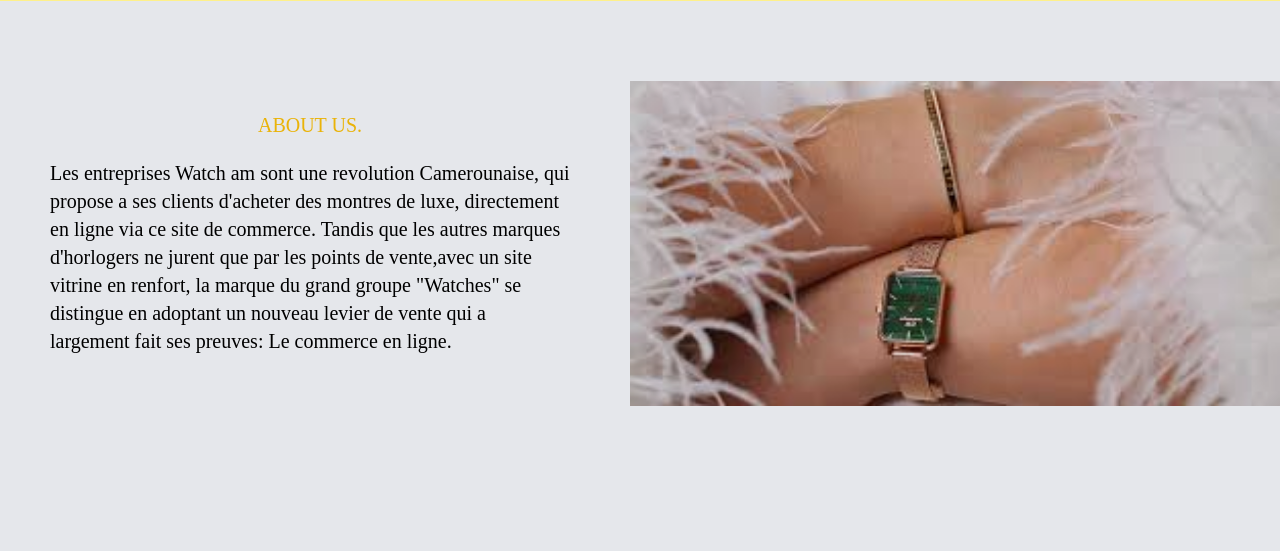
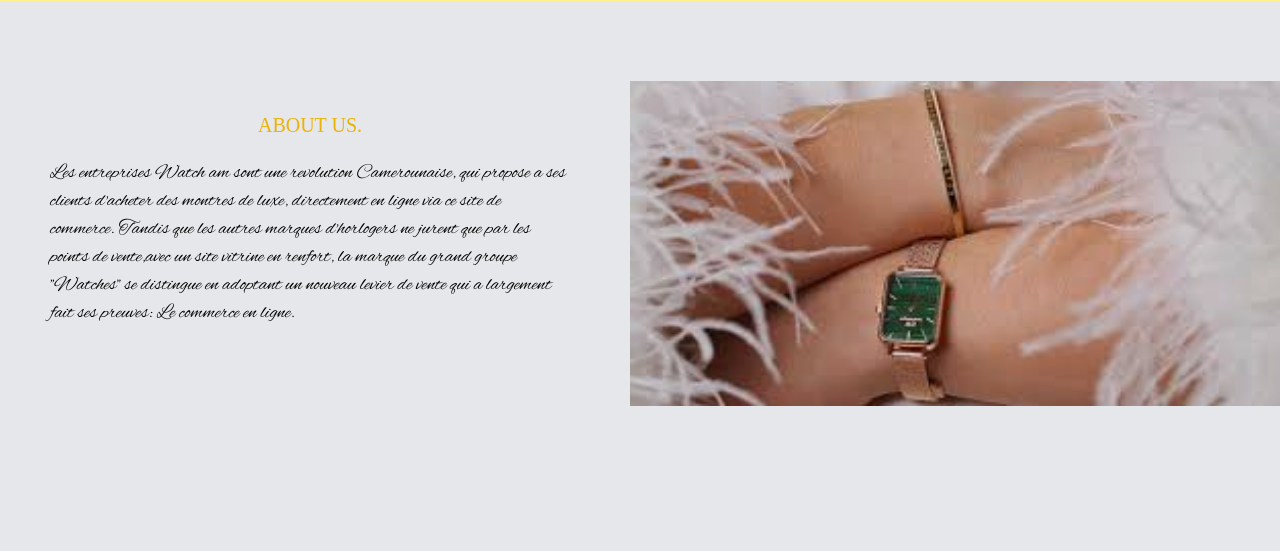
Before and after one commit to Alange39/site1, a PHP site: page / in a window 1280 px wide; the page is wider, and only the part inside the window is pictured. Shown: the part 907-1462 px from the top of that part. Run offline with PHP 8.4, Linux system fonts and the light colour scheme; some libraries are stand-ins or nearby versions; some web fonts are replaced.

Commit message:
un autre commit

```diff
--- a/index.php
+++ b/index.php
@@ -56,17 +56,17 @@ require('config/connexion.php')
 
    <!-- Seconde section -->
     <section class="max-md:block bg-white flex border-y-4 border-yellow-200">
-      <img src="./assets/images/New.jpg" alt="" class="w-[1000px] max-md:w-[300px]">
-      <img src="./assets/images/Mc.jpg" alt="" class="pt-[72px] w-[500px]  h-[550px] max-md:pb-[20px] max-md:pl-[10px] max-md:w-[300px] max-md:h-[300px]">
+      <img src="./assets/images/New.jpg" alt="" class="w-[1000px] max-md:w-[350px]">
+      <img src="./assets/images/Mc.jpg" alt="" class="pt-[72px] w-[500px]  h-[550px] max-md:pb-[20px] max-md:pl-[10px] max-md:w-[350px] max-md:h-[300px]">
 
     </section>
 
     <!-- Troisieme section -->
      <section class="bg-gray-200 max-md:block max-md:h-[800px] max-md:pl-[10px]  max-md:flex-wrap max-md:text-[13px]
      gap-[60px] text-xl pt-[80px] flex pl-[50px] h-[550px] ">
-      <div class="flex-wrap w-[600px] max-md:w-[240px] max-md:pl-[20px]  max-md:text-[20px] max-md:text-white max-md:h-[78px] max-md:flex-wrap">
+      <div class="flex-wrap w-[600px] max-md:w-[240px] max-md:pl-[20px]  max-md:text-[26px] max-md:text-white max-md:h-[78px] max-md:flex-wrap">
         <p class="text-yellow-500 text-center pt-[30px] ">ABOUT US.</p>
-        <p class="pt-[20px] max-md:text-black  ">Les entreprises <span>Watch am</span> sont une revolution Camerounaise, qui propose a ses clients
+        <p class="pt-[20px] max-md:text-black alex-brush-regular ">Les entreprises <span>Watch am</span> sont une revolution Camerounaise, qui propose a ses clients
       d'acheter des montres de luxe, directement en ligne via ce site de commerce. Tandis que les autres
        marques d'horlogers ne jurent que par les points de vente,avec un site vitrine en renfort,
         la marque du grand groupe "Watches" se distingue en adoptant un nouveau levier de vente qui a
@@ -81,7 +81,7 @@ require('config/connexion.php')
 
      <!-- Quatrieme section -->
      <p class="alex-brush-regular text-gray-400 underline max-md:pl-[50px] text-center pt-[60px] pl-[50px] text-4xl max-md:w-[248px] max-md:flex-wrap">Une gamme variee pour des choix varies</p>
-      <section class=" max-md:px-[20px] max-md:bg-orange-800 max-md:w-[310px]  pl-[50px] pt-[30px] max-md:block  flex gap-[50px] max-md:border-0 border-b-2 border-gray-400">
+      <section class=" max-md:px-[20px] max-md:bg-orange-800 max-md:w-[360px]  pl-[50px] pt-[30px] max-md:block  flex gap-[50px] max-md:border-0 border-b-2 border-gray-400">
         <div class=" max-md:border-b-2 max-md:border-yellow-300 max-md:px-[50px]">
           <img src="./assets/images/mlh.jpg" alt="" class="w-[4000px]   mix-blend-multiply max-md:w-[800px]">
           <div class="max-md:border-b-2 max-md:border-yellow-300 max-md:border-hidden max-md:opacity-50 mb-[20px] max-md:px-[20px]"></div>
```
